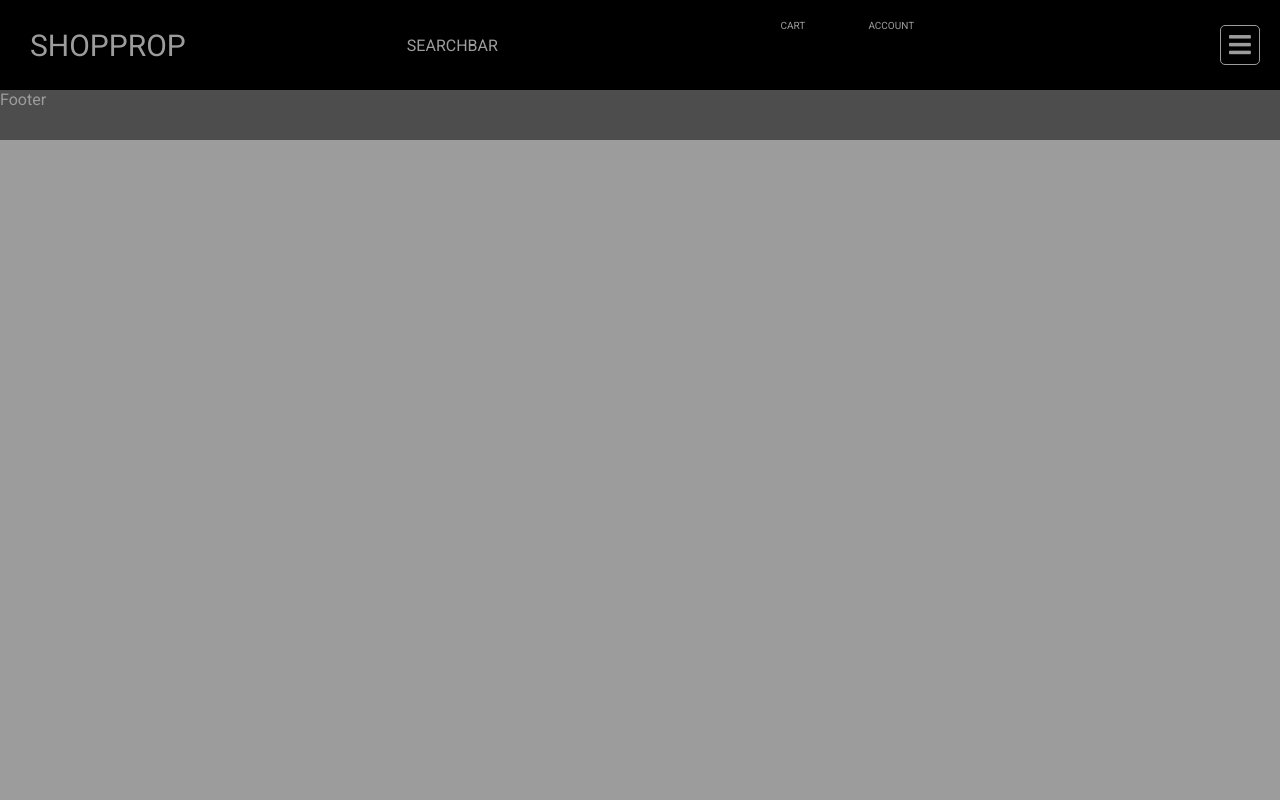
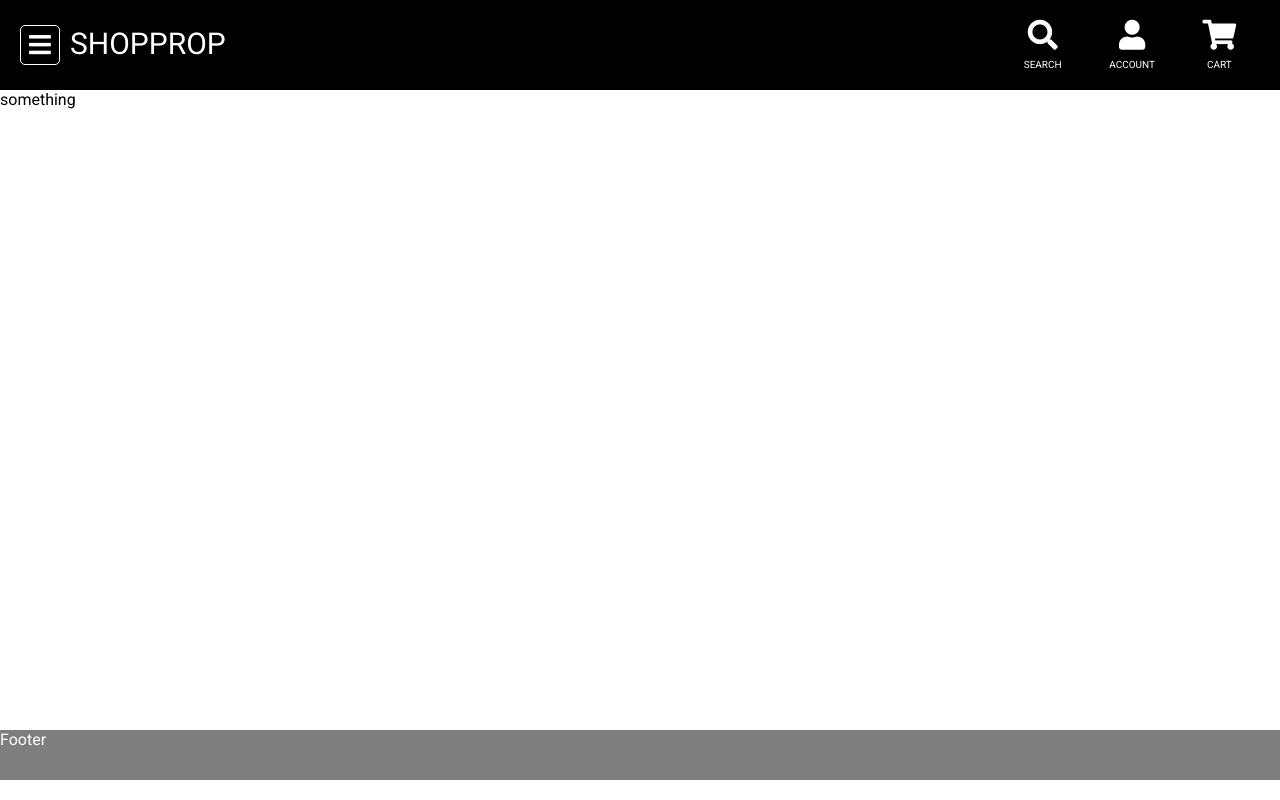
Before and after one commit to AlexGralewski/ShopProp, a React (Create React App) app in the folder frontend/: page / in a window 1280 px wide. Built offline with nearby package versions, Linux system fonts and the light colour scheme.

Commit message:
Added menu functionality, transition

```diff
--- a/frontend/src/App.js
+++ b/frontend/src/App.js
@@ -1,4 +1,4 @@
-import React from "react"
+import React, {useState} from "react"
 import Navbar from "./components/Navbar"
 import SideMenu from "./components/SideMenu/SideMenu"
 import Footer from "./components/Footer"
@@ -6,15 +6,26 @@ import Backdrop from "./components/SideMenu/Backdrop"
 
 
 function App() {
+  const [isMenuOpen, setMenuOpen] = useState(false)
+
+  const openMenu = () => setMenuOpen(prevState => !prevState)
+
+  let backdrop
+  if (isMenuOpen) {
+    backdrop = <Backdrop openMenu={openMenu}/>
+  }
+
 
   return (
     <div className="app">
       <Navbar
-
+        openMenu = {openMenu}
       />
-      <SideMenu />
-      <Backdrop
-        />
+      <SideMenu
+        isMenuOpen = {isMenuOpen}
+      />
+      {backdrop}
+      <div className="content" >something</div>
       <Footer />
     </div>
   );
--- a/frontend/src/components/Navbar.js
+++ b/frontend/src/components/Navbar.js
@@ -1,19 +1,39 @@
 import React from "react"
-import MenuToggleButton from "./SideMenu/MenuToggleButton"
 
-const Navbar = () => (
+
+const Navbar = props => (
     <nav>
-      <div className="nav-logo"><a href="#">ShopProp</a></div>
-      <div className="nav-search">SearchBar</div>
+      <div className="nav-left">
+        <button className="toggle-button" onClick={props.openMenu}>
+          <i class="fas fa-bars"></i>
+        </button>
+        <span className="nav-logo"><a href="#">ShopProp</a></span>
+      </div>
+
+      <div className="nav-middle">
+
+      </div>
 
       <div className="nav-items">
         <ul>
-          <li><a href="#">Cart</a></li>
-          <li><a href="#">Account</a></li>
-          <li><a href="#"></a></li>
+          <li className="nav-search">
+            <div className="nav-item-icon"><i class="fas fa-search"></i></div>
+            <div className="nav-item-title">Search</div>
+          </li>
+          <li>
+            <a href="#">
+              <div className="nav-item-icon"><i class="fas fa-user"></i></div>
+              <div className="nav-item-title">Account</div>
+            </a>
+          </li>
+          <li>
+            <a href="#">
+              <div className="nav-item-icon"><i class="fas fa-shopping-cart"></i></div>
+              <div className="nav-item-title">Cart</div>
+            </a>
+          </li>
         </ul>
       </div>
-      <MenuToggleButton />
     </nav>
 )
 
--- a/frontend/src/components/SideMenu/Backdrop.js
+++ b/frontend/src/components/SideMenu/Backdrop.js
@@ -1,7 +1,7 @@
 import React from "react"
 
 const Backdrop = (props) => (
-  <div className="backdrop" />
+  <div className="backdrop" onClick={props.openMenu}/>
 )
 
 export default Backdrop
--- a/frontend/src/components/SideMenu/MenuToggleButton.js
+++ /dev/null
@@ -1,9 +0,0 @@
-import React from "react"
-
-const MenuToggleButton = () => (
-    <button className="toggle-button">
-      <i class="fas fa-bars"></i>
-    </button>
-  )
-
-  export default MenuToggleButton
--- a/frontend/src/components/SideMenu/SideMenu.js
+++ b/frontend/src/components/SideMenu/SideMenu.js
@@ -1,7 +1,14 @@
 import React from "react"
 
-const SideMenu = () => (
-    <div className="side-menu">
+const SideMenu = props => {
+  let classes = "side-menu"
+
+  if (props.isMenuOpen) {
+    classes = "side-menu open"
+  }
+  return(
+
+    <div className={classes}>
       <ul>
         <li>Item</li>
         <li>Item</li>
@@ -10,5 +17,6 @@ const SideMenu = () => (
       </ul>
     </div>
   )
+  }
 
 export default SideMenu
```
